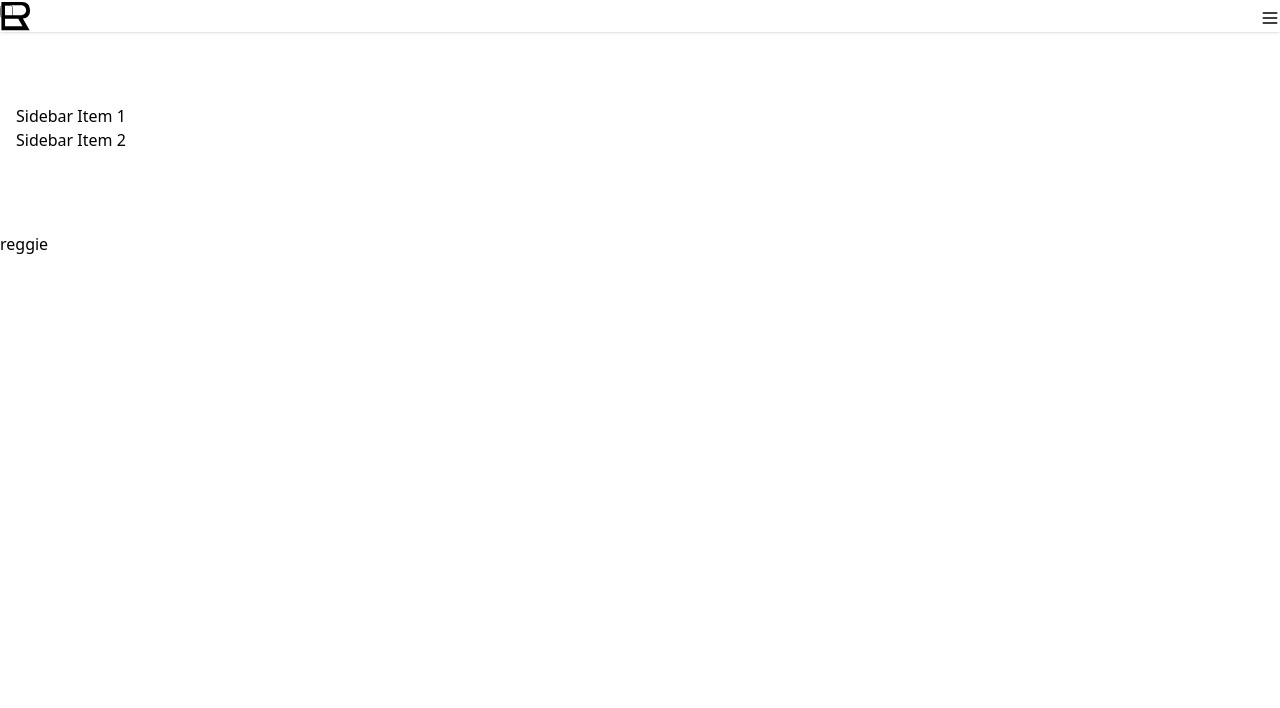
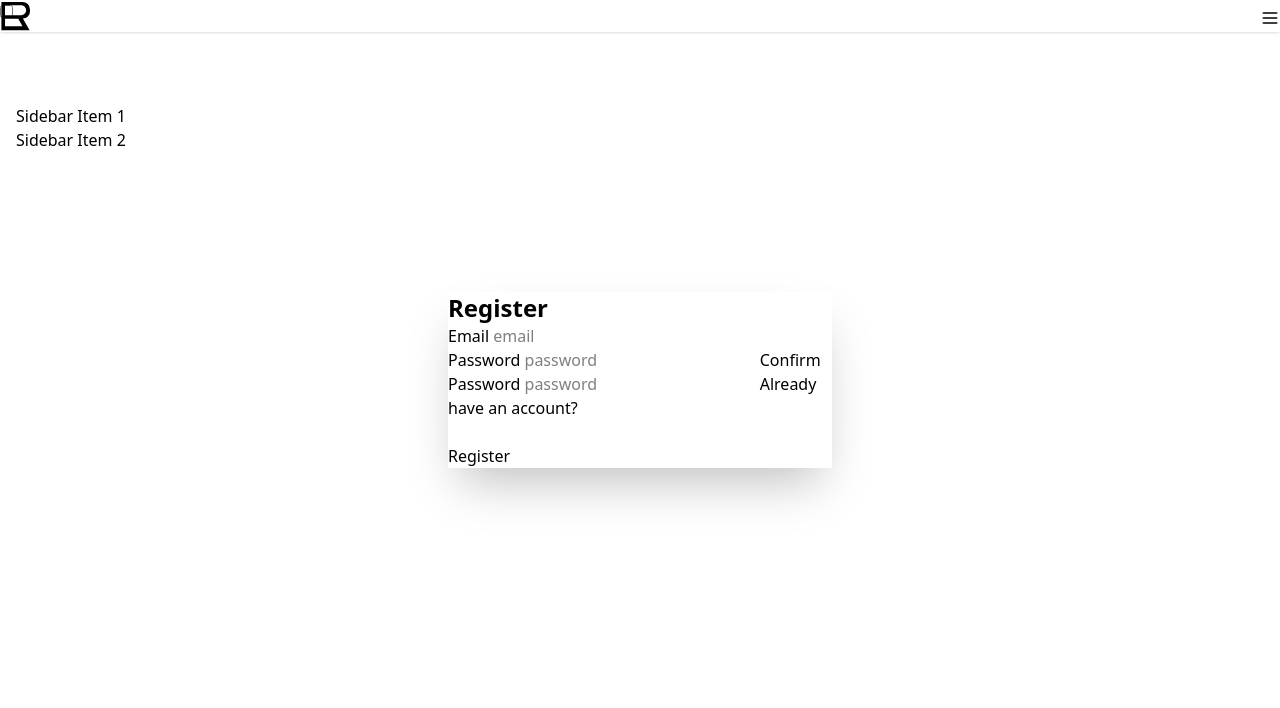
Before and after one commit to KaloyanYanev08/AMA_HackTues11, a Flask app: page /register/ in a window 1280 px wide. Shown: the top 708 px of the page. Run offline with Flask 3, Linux system fonts and the light colour scheme; some libraries are stand-ins or nearby versions.

Commit message:
Register page

```diff
--- a/templates/register.html
+++ b/templates/register.html
@@ -2,6 +2,35 @@
 
 {% block content %}
 
-<h1>reggie</h1>
+<div class="min-h-sm flex items-center justify-center">
+    <div class="card flex-shrink-0 w-full max-w-sm shadow-2xl bg-base-100 mt-15">
+        <form class="card-body" method="POST">
+            <span class="text-2xl font-bold text-center">Register</span>
+            <div class="form-control">
+                <label class="label">
+                    <span class="label-text">Email</span>
+                </label>
+                <input type="email" name="email" placeholder="email" class="input input-bordered" required />
+            </div>
+            <div class="form-control">
+                <label class="label">
+                    <span class="label-text">Password</span>
+                </label>
+                <input type="password" name="password" placeholder="password" class="input input-bordered" required />
+                <label class="label">
+                    <span class="label-text">Confirm Password</span>
+                </label>
+                <input type="password" name="password" placeholder="password" class="input input-bordered" required />
+                <label class="label">
+                    <a href="{{ url_for('login') }}" class="label-text-alt link link-hover">Already have an account?</a>
+                </label>
+            </div>
+
+            <div class="form-control mt-6">
+                <button class="btn btn-primary">Register</button>
+            </div>
+        </form>
+    </div>
+</div>
 
 {% endblock %}
```
